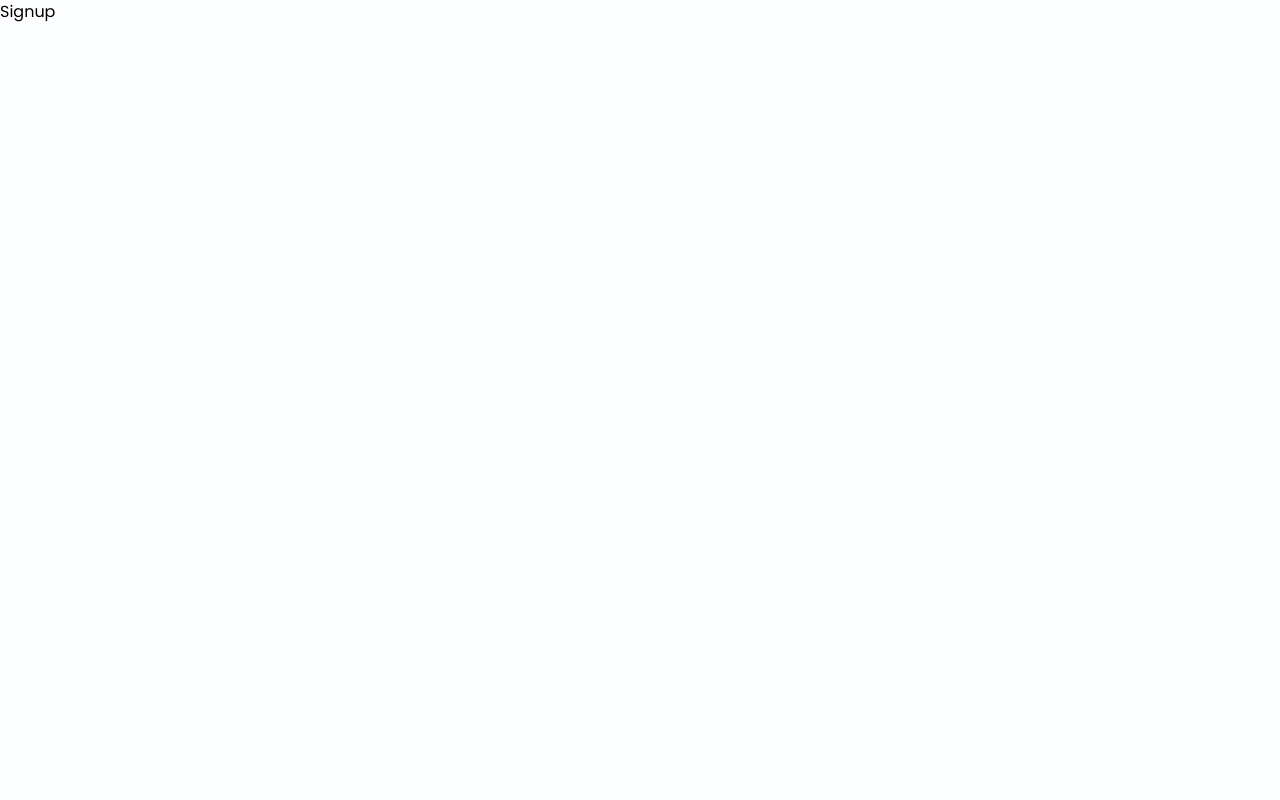
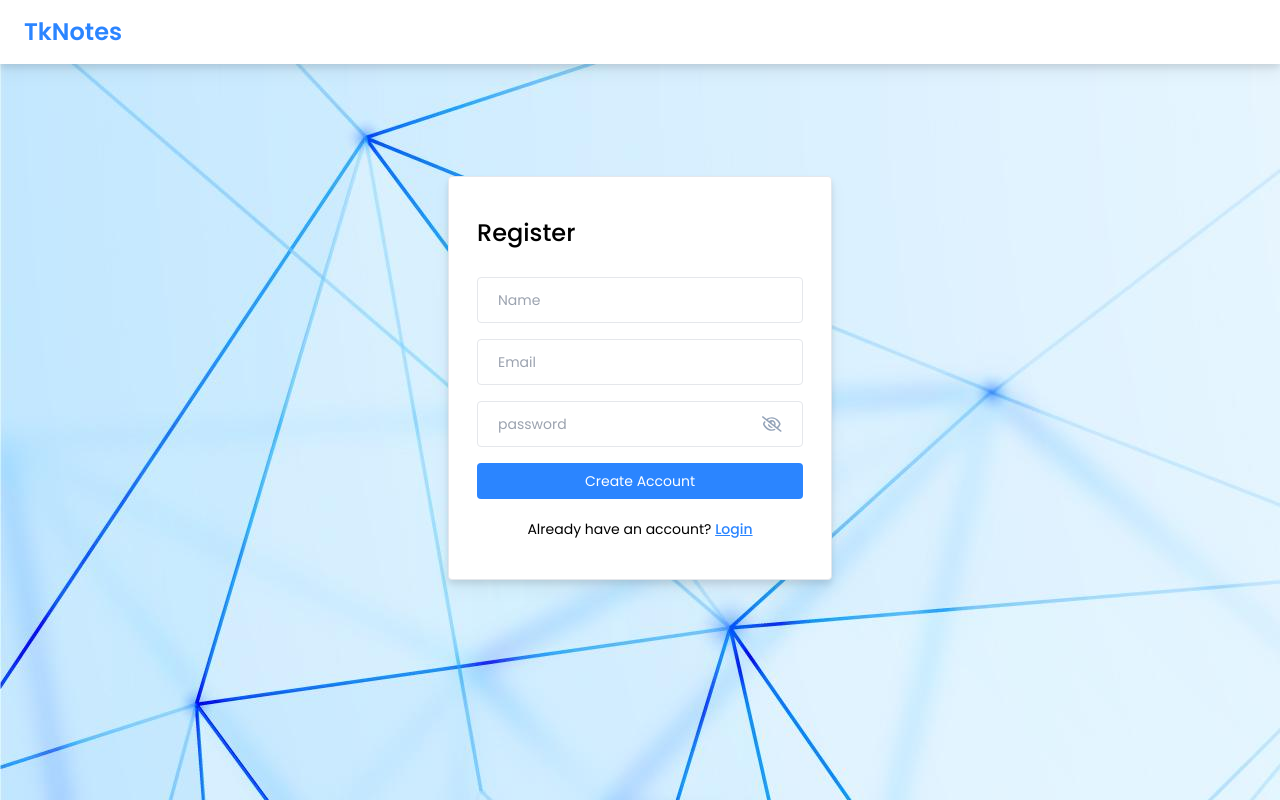
Before and after one commit to its-bismay/TkNotes, a React (Vite) app in the folder Client/: page /register in a window 1280 px wide. Built offline with nearby package versions, Linux system fonts and the light colour scheme.

Commit message:
signup page is designed

```diff
--- a/Client/src/Pages/Signup/Signup.jsx
+++ b/Client/src/Pages/Signup/Signup.jsx
@@ -1,9 +1,59 @@
-import React from 'react'
+import React, { useState } from 'react'
+import Navbar from '../../Components/Navbar';
+import { validateEmail } from '../../Utils/Helper';
+import Password from '../../Components/Password';
+import { Link } from 'react-router-dom'
 
 const Signup = () => {
+
+  const [email, setEmail] = useState("")
+  const [password, setPassword] = useState("")
+  const [error, setError] = useState("")
+  const [name, setName] = useState("")
+
+
+  const handleSignup = async (e) => {
+    e.preventDefault();
+
+    if(!name){
+      setError("please enter a name")
+      return;
+    }
+
+    if(!validateEmail(email)) {
+        setError("please enter a valid email address.")
+        return;
+    }
+
+    if(!password) {
+        setError("please set a password")
+        return;
+    }
+
+    setError("")
+}
   return (
-    <div>Signup</div>
+    <div className='bg-loginbg min-h-screen object-cover object-center'>
+      <Navbar />
+
+      <div className="flex items-center justify-center mt-28">
+          <div className="w-96 border rounded bg-white px-7 py-10 drop-shadow-lg">
+              <form onSubmit={handleSignup}>
+                  <h4 className='text-2xl mb-7 font-medium'>Register</h4>
+                  <input type="text" placeholder='Name' className='input-box' value={name} onChange={(e) => setName(e.target.value)}/>
+                  <input type="text" placeholder='Email' className='input-box' value={email} onChange={(e) => setEmail(e.target.value)}/>
+                  <Password value={password} onChange={(e) => setPassword(e.target.value)}></Password>
+                  {error && <p className='text-red-500 text-xs pb-1'>{error}</p>}
+                  <button type="submit" className='btn-primary'>Create Account</button>
+                  <p className="text-sm text-center mt-4">
+                        Already have an account? {" "}
+                        <Link to="/login" className="font-medium text-primary underline">Login</Link>
+                  </p>
+              </form>
+          </div>
+      </div>
+    </div>
   )
 }
 
-export default Signup
+export default Signup;
```
